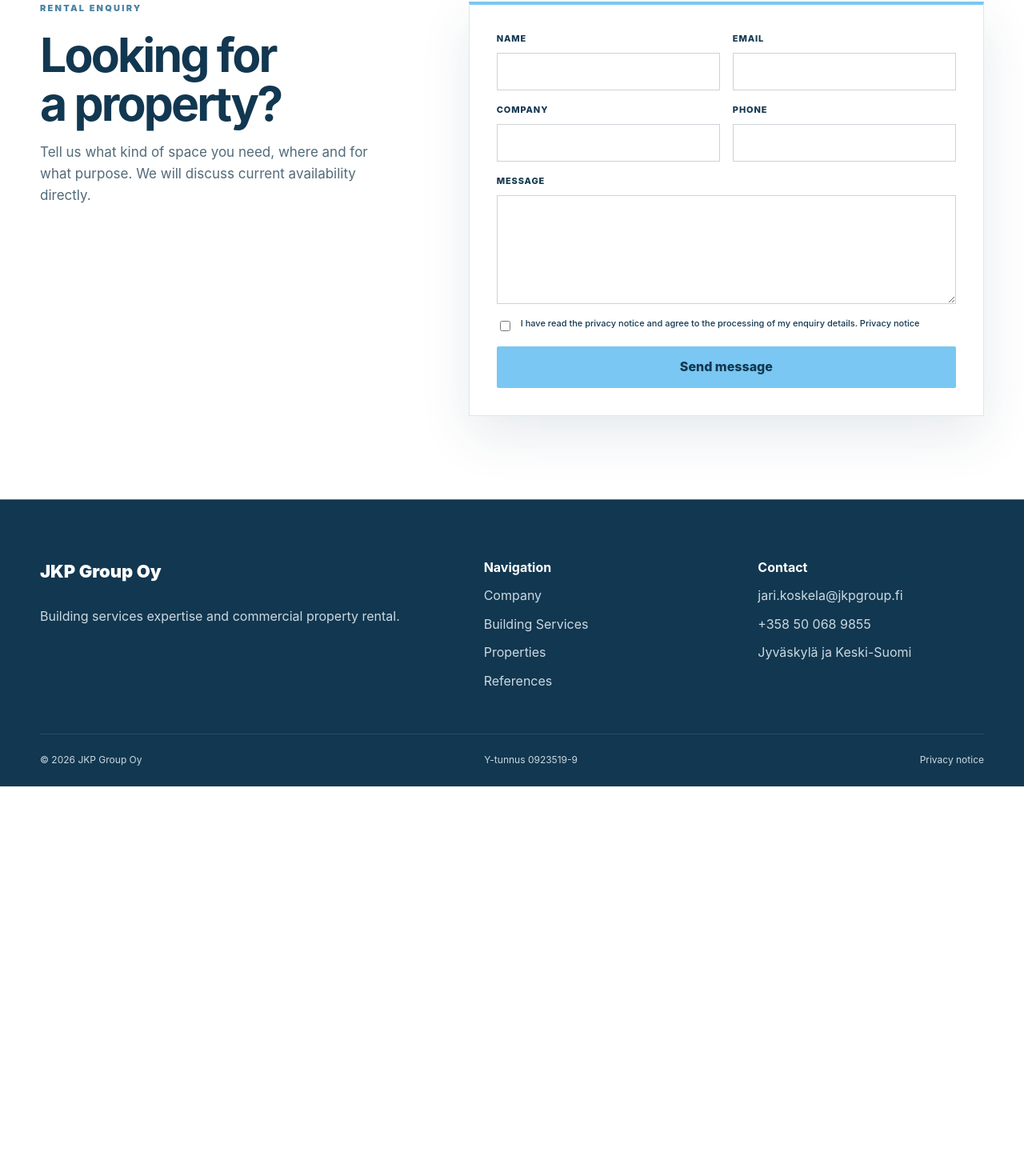
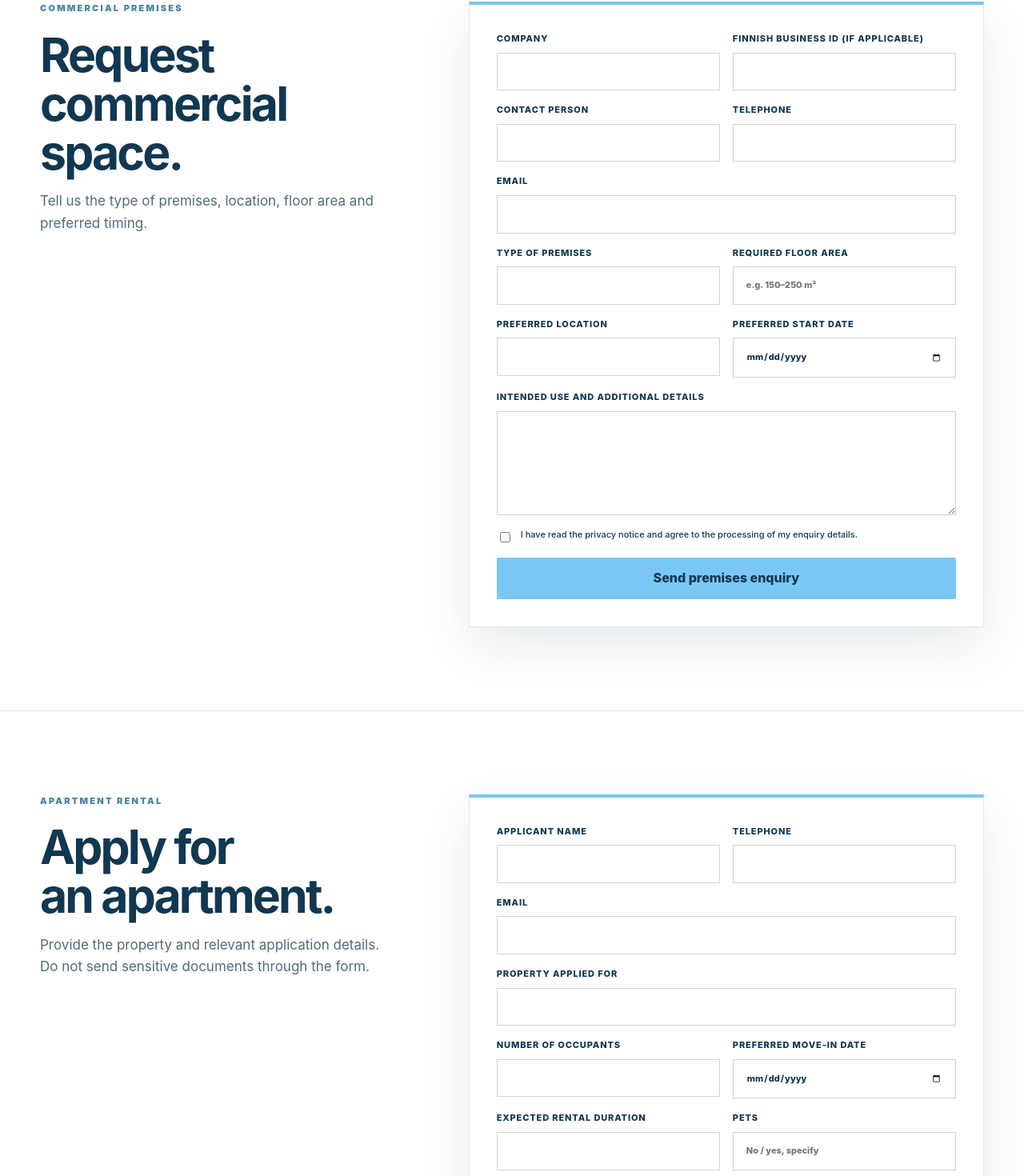
Before and after one commit to Jambovisuaalit/jkp-group-vercel-production, a Next.js app: page /en/vuokraus in a window 1280 px wide. Shown: the part 2421-3891 px from the top of the page at 80% size. Before the commit the page ends 3404 px from the top, so only its background shows below. Built offline with nearby package versions, Linux system fonts and the light colour scheme; no server answers; the database is empty.

Commit message:
feat(rental): provide English commercial and apartment application forms matching FI

```diff
--- a/app/en/vuokraus/page.tsx
+++ b/app/en/vuokraus/page.tsx
@@ -1,6 +1,6 @@
 import { withLocalizedSeo } from "@/lib/localized-seo";
 import type { Metadata } from "next";
-import { ContactForm } from "@/components/ContactForm";
+import { EnglishApartmentApplicationForm, EnglishBusinessPremisesForm } from "@/components/EnglishRentalForms";
 import { Footer } from "@/components/Footer";
 import { Header } from "@/components/Header";
 import { getSiteContent } from "@/lib/content";
@@ -9,5 +9,5 @@ export const dynamic = "force-dynamic";
 export default async function EnglishRental() { const content=await getSiteContent(); return <><Header email={content.company.email} locale="en" /><main>
 <section className="subhero"><div className="shell narrow"><p className="eyebrow">Property rental</p><h1>Commercial premises, apartments and holiday properties.</h1><p>JKP Group rents its own properties to companies and private customers. Availability and details are discussed directly.</p></div></section>
 <section className="section"><div className="shell" style={{marginBottom:32}}><img src={content.media.rentalImageUrl || "/images/jkp-asiakkaan-vuokrakohde-2026-09-18.jpg"} alt="JKP Group customer-provided rental property photograph" width={1536} height={1022} fetchPriority="high" style={{display:"block",width:"100%",height:"auto",maxHeight:560,objectFit:"cover",borderRadius:2}} /></div><div className="shell section-heading"><div><p className="eyebrow">Own properties</p><h2>Space for business, living and time away.</h2></div><p>{content.rental.lead}</p></div><div className="shell business-grid"><article className="business-card"><span className="eyebrow">01</span><div><h3>Commercial premises</h3><p>Premises for companies and different business needs.</p></div></article><article className="business-card"><span className="eyebrow">02</span><div><h3>Apartments</h3><p>Rental homes from the JKP Group property portfolio.</p></div></article><article className="business-card"><span className="eyebrow">03</span><div><h3>Holiday properties</h3><p>Holiday homes and destinations for private use.</p></div></article></div></section>
-<section className="contact-section"><div className="shell contact-grid"><div><p className="eyebrow">Rental enquiry</p><h2>Looking for a property?</h2><p>Tell us what kind of space you need, where and for what purpose. We will discuss current availability directly.</p></div><ContactForm subject="Property rental enquiry" locale="en" /></div></section>
+<section className="contact-section" id="commercial-enquiry"><div className="shell contact-grid"><div><p className="eyebrow">Commercial premises</p><h2>Request commercial space.</h2><p>Tell us the type of premises, location, floor area and preferred timing.</p></div><EnglishBusinessPremisesForm /></div></section><section className="contact-section" id="rental-application"><div className="shell contact-grid"><div><p className="eyebrow">Apartment rental</p><h2>Apply for an apartment.</h2><p>Provide the property and relevant application details. Do not send sensitive documents through the form.</p></div><EnglishApartmentApplicationForm /></div></section>
 </main><Footer content={content} locale="en" /></>; }
--- /dev/null
+++ b/components/EnglishRentalForms.tsx
@@ -0,0 +1,91 @@
+"use client";
+
+import { FormEvent, ReactNode, useEffect, useRef, useState } from "react";
+
+function EnglishRentalForm({ subject, label, children }: { subject: string; label: string; children: ReactNode }) {
+  const [status, setStatus] = useState<"idle" | "loading" | "success" | "error">("idle");
+  const [message, setMessage] = useState("");
+  const startedAt = useRef(0);
+  useEffect(() => { startedAt.current = Date.now(); }, []);
+
+  async function submit(event: FormEvent<HTMLFormElement>) {
+    event.preventDefault();
+    const form = event.currentTarget;
+    setStatus("loading");
+    setMessage("");
+    try {
+      const values = Object.fromEntries(new FormData(form).entries());
+      const response = await fetch("/api/contact", {
+        method: "POST",
+        headers: { "Content-Type": "application/json" },
+        body: JSON.stringify({ ...values, subject, startedAt: startedAt.current }),
+      });
+      const data = (await response.json()) as { message?: string; delivery?: "resend" | "stored" };
+      if (!response.ok) throw new Error(data.message || "Your enquiry could not be received.");
+      form.reset();
+      startedAt.current = Date.now();
+      setStatus("success");
+      setMessage(data.delivery === "stored"
+        ? "Your information was saved, but an email notification could not be confirmed. Please phone JKP Group if the matter is urgent."
+        : "Thank you. Your enquiry has been received.");
+    } catch (error) {
+      setStatus("error");
+      setMessage(error instanceof Error ? error.message : "Your enquiry could not be received.");
+    }
+  }
+
+  return <form className="contact-form" onSubmit={submit} lang="en">
+    {children}
+    <label className="honeypot" aria-hidden="true">Website<input name="website" tabIndex={-1} autoComplete="off" /></label>
+    <label className="privacy-row"><input name="privacyConsent" type="checkbox" value="Hyväksytty" required />
+      <span>I have read the <a href="/en/privacy" target="_blank" rel="noopener noreferrer">privacy notice</a> and agree to the processing of my enquiry details.</span>
+    </label>
+    <button className="button button-submit" disabled={status === "loading"} type="submit">{status === "loading" ? "Sending…" : label}</button>
+    {message && <p className={`form-status ${status}`} role="status">{message}</p>}
+  </form>;
+}
+
+export function EnglishBusinessPremisesForm() {
+  return <EnglishRentalForm subject="B2B-toimitilan tarjouspyyntö" label="Send premises enquiry">
+    <div className="form-row">
+      <label>Company<input name="company" autoComplete="organization" required maxLength={160} /></label>
+      <label>Finnish Business ID (if applicable)<input name="businessId" maxLength={20} /></label>
+    </div>
+    <div className="form-row">
+      <label>Contact person<input name="name" autoComplete="name" required maxLength={100} /></label>
+      <label>Telephone<input name="phone" type="tel" autoComplete="tel" required maxLength={40} /></label>
+    </div>
+    <label>Email<input name="email" type="email" autoComplete="email" required maxLength={180} /></label>
+    <div className="form-row">
+      <label>Type of premises<input name="spaceType" required maxLength={120} /></label>
+      <label>Required floor area<input name="areaNeed" required maxLength={80} placeholder="e.g. 150–250 m²" /></label>
+    </div>
+    <div className="form-row">
+      <label>Preferred location<input name="preferredLocation" required maxLength={160} /></label>
+      <label>Preferred start date<input name="startDate" type="date" /></label>
+    </div>
+    <label>Intended use and additional details<textarea name="message" required minLength={10} maxLength={3000} rows={5} /></label>
+  </EnglishRentalForm>;
+}
+
+export function EnglishApartmentApplicationForm() {
+  return <EnglishRentalForm subject="Asuntovuokrauksen hakemus" label="Send rental application">
+    <div className="form-row">
+      <label>Applicant name<input name="name" autoComplete="name" required maxLength={100} /></label>
+      <label>Telephone<input name="phone" type="tel" autoComplete="tel" required maxLength={40} /></label>
+    </div>
+    <label>Email<input name="email" type="email" autoComplete="email" required maxLength={180} /></label>
+    <label>Property applied for<input name="property" required maxLength={180} /></label>
+    <div className="form-row">
+      <label>Number of occupants<input name="occupants" type="number" min="1" max="20" required /></label>
+      <label>Preferred move-in date<input name="moveInDate" type="date" required /></label>
+    </div>
+    <div className="form-row">
+      <label>Expected rental duration<input name="rentalDuration" required maxLength={100} /></label>
+      <label>Pets<input name="pets" maxLength={180} placeholder="No / yes, specify" /></label>
+    </div>
+    <label>Smoking<select name="smoking" required defaultValue=""><option value="" disabled>Select</option><option value="Ei">No</option><option value="Kyllä">Yes</option></select></label>
+    <label>Additional details<textarea name="message" required minLength={10} maxLength={3000} rows={5} /></label>
+    <p>Do not submit national identity numbers, bank details or sensitive documents through this form.</p>
+  </EnglishRentalForm>;
+}
```
